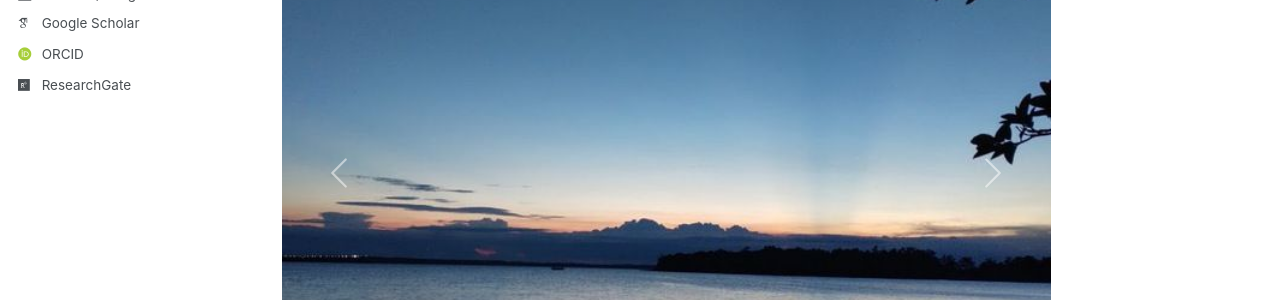
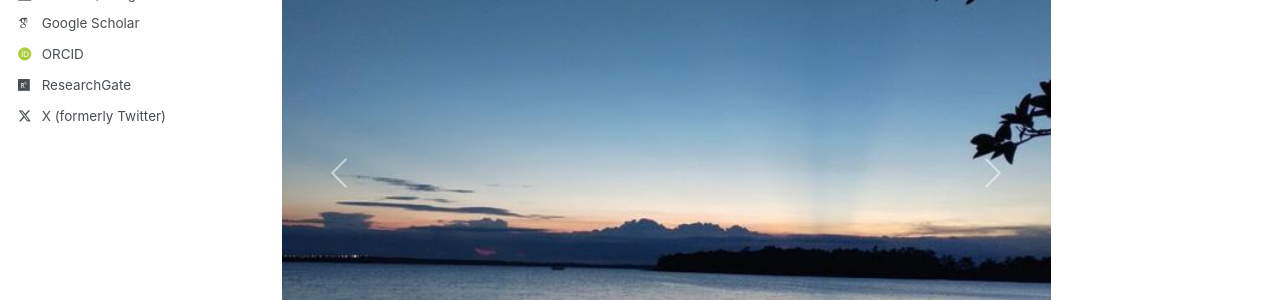
Before and after one commit to srahul21/srahul21.github.io, a Jekyll site: the page built from _pages/about.md, in a window 1280 px wide. Shown: the part 485-785 px from the top of the page. Built offline with Jekyll 4.4.1, drawn with Linux system fonts in a browser that asks for light colours; some web fonts are replaced; part of the change alters nothing that is shown.

Commit message:
Update _config.yml

```diff
--- a/_config.yml
+++ b/_config.yml
@@ -67,7 +67,7 @@ author:
   steam            : # Username
   telegram         : # URL
   tumblr           : # Username
-  twitter          : # Username for X / Twitter
+  twitter          : "https://x.com/srahul_22"
   vine             : # Username
   weibo            : # Username
   wikipedia        : # Username
```
